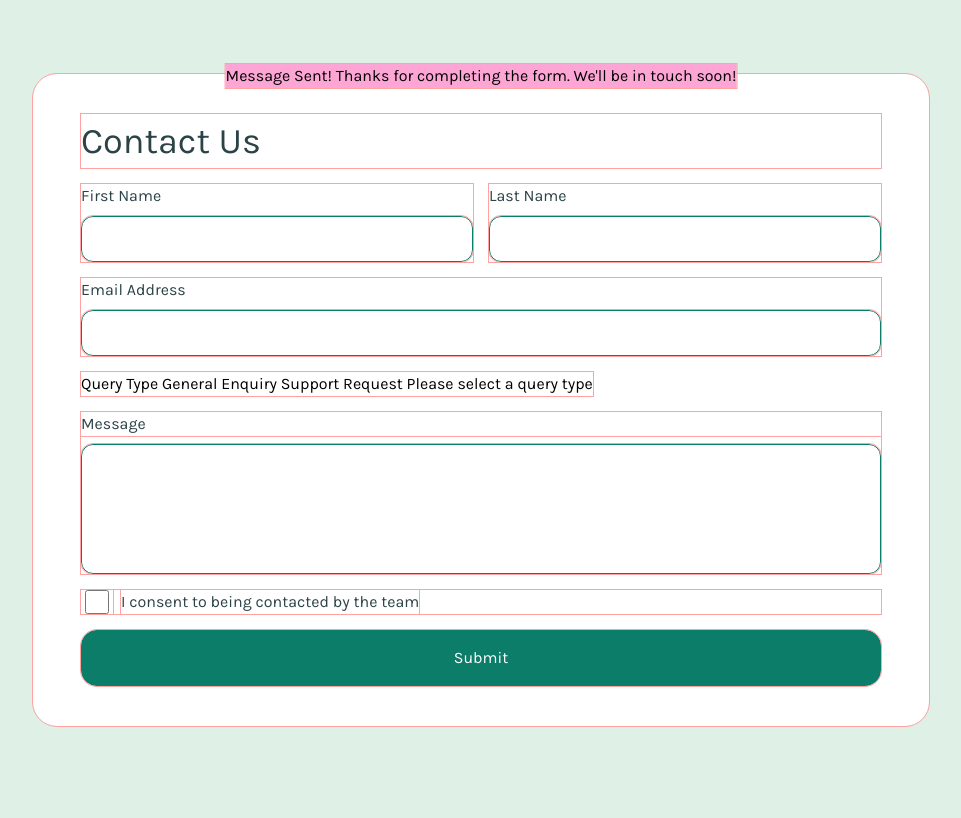
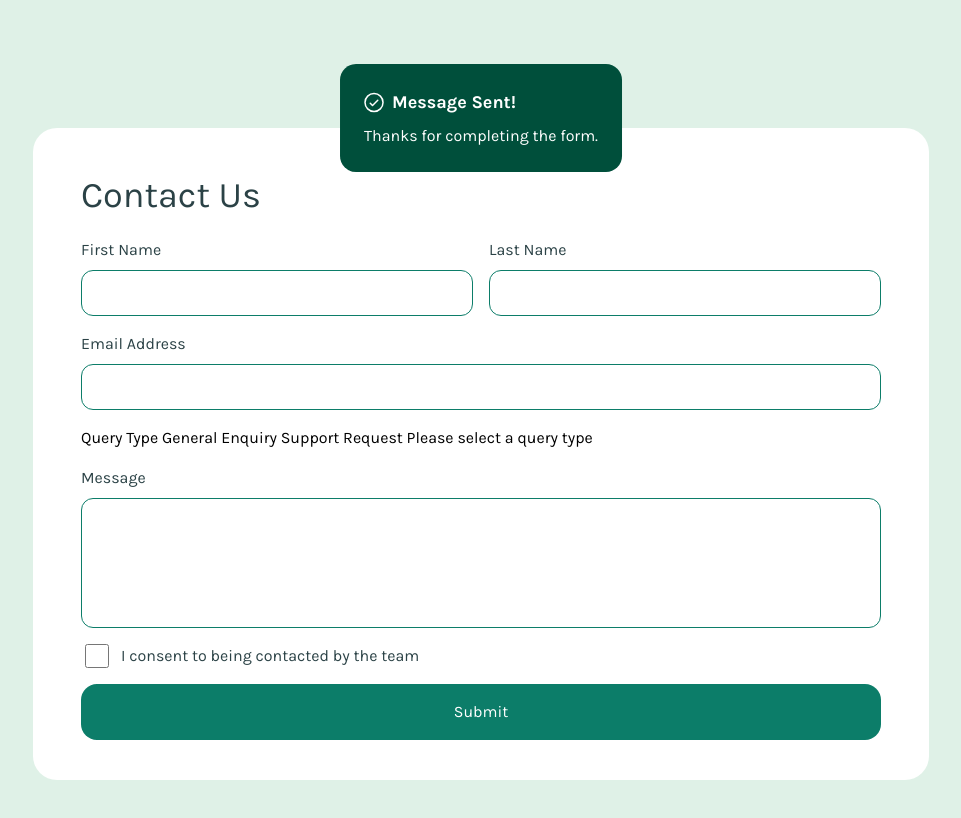
Before and after one commit to lilKriT/fem-contact-form, a Next.js app: page / in a window 1280 px wide. Shown: the top 818 px of the page, without its empty margins (159-1120 px from the left). Built offline with nearby package versions, Linux system fonts and the light colour scheme.

Commit message:
Lots of work

```diff
--- a/app/Toast.tsx
+++ /dev/null
@@ -1,9 +0,0 @@
-const Toast = () => {
-  return (
-    <div className="absolute top-16 left-1/2 -translate-x-1/2  bg-pink-300">
-      Message Sent! Thanks for completing the form. We'll be in touch soon!
-    </div>
-  );
-};
-
-export default Toast;
--- /dev/null
+++ b/app/_components/Toast.tsx
@@ -0,0 +1,39 @@
+import { subscribe } from "@/lib/toast";
+import { useEffect, useState } from "react";
+
+const Toast = () => {
+  const [isOpen, setIsOpen] = useState(false);
+
+  useEffect(() => {
+    const unsubscribe = subscribe(() => {
+      setIsOpen(true);
+
+      setTimeout(() => setIsOpen(false), 3000);
+    });
+
+    return unsubscribe;
+  }, []);
+
+  // if (!isOpen) return null;
+
+  return (
+    <div className="absolute top-16 left-1/2 -translate-x-1/2 text-white bg-emerald-900 flex flex-col gap-2 p-6 rounded-2xl w-fit">
+      <div className="flex items-center gap-2">
+        <svg
+          xmlns="http://www.w3.org/2000/svg"
+          width="20"
+          height="21"
+          fill="none"
+          viewBox="0 0 20 21"
+          className="fill-current text-white"
+        >
+          <path d="M14.28 7.72a.748.748 0 0 1 0 1.06l-5.25 5.25a.748.748 0 0 1-1.06 0l-2.25-2.25a.75.75 0 1 1 1.06-1.06l1.72 1.72 4.72-4.72a.75.75 0 0 1 1.06 0Zm5.47 2.78A9.75 9.75 0 1 1 10 .75a9.76 9.76 0 0 1 9.75 9.75Zm-1.5 0A8.25 8.25 0 1 0 10 18.75a8.26 8.26 0 0 0 8.25-8.25Z" />
+        </svg>
+        <h2 className="text-lg font-bold">Message Sent!</h2>
+      </div>
+      <p className="">Thanks for completing the form.</p>
+    </div>
+  );
+};
+
+export default Toast;
--- a/app/globals.css
+++ b/app/globals.css
@@ -26,12 +26,13 @@
 }
 
 * {
-  @apply outline-1 outline-red-300;
+  /* @apply outline-1 outline-red-300; */
 }
 
 body {
   background: var(--color-green-200);
   font-size: var(--text-base);
+  font-weight: 400;
   color: var(--foreground);
   font-family: var(--font-karla-sans), Arial, Helvetica, sans-serif;
 }
--- a/app/page.tsx
+++ b/app/page.tsx
@@ -1,9 +1,15 @@
-import Toast from "./Toast";
+"use client";
+
+import { useState } from "react";
+import Toast from "./_components/Toast";
+import { toast } from "@/lib/toast";
 
 export default function Home() {
+  const [showToast, setShowToast] = useState(false);
+
   return (
     <section className="min-h-dvh flex justify-center items-center">
-      <div className="max-w-4xl bg-white flex flex-wrap gap-y-4 gap-x-4 px-12 py-10 rounded-3xl">
+      <div className="max-w-4xl bg-white flex flex-wrap gap-y-4 gap-x-4 px-12 py-10 rounded-3xl mx-8 my-32">
         <h1 className="text-[clamp(var(--text-3xl),8vw,(var(--text-4xl)))] text-gray-900 basis-full">
           Contact Us
         </h1>
@@ -48,7 +54,13 @@ export default function Home() {
           </span>
         </label>
 
-        <button className="btn btn--primary basis-full">Submit</button>
+        <button
+          // onClick={() => setShowToast(!showToast)}
+          onClick={() => toast()}
+          className="btn btn--primary basis-full"
+        >
+          Submit
+        </button>
 
         <Toast />
       </div>
--- /dev/null
+++ b/lib/toast.ts
@@ -0,0 +1,15 @@
+type Listener = () => void;
+
+let listeners: Listener[] = [];
+
+export function toast() {
+  listeners.forEach((l) => l());
+}
+
+export function subscribe(listener: Listener) {
+  listeners.push(listener);
+
+  return () => {
+    listeners = listeners.filter((l) => l !== listener);
+  };
+}
```
